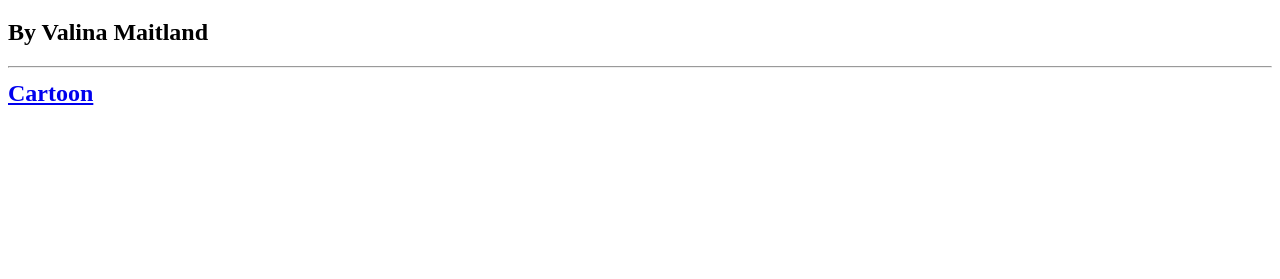
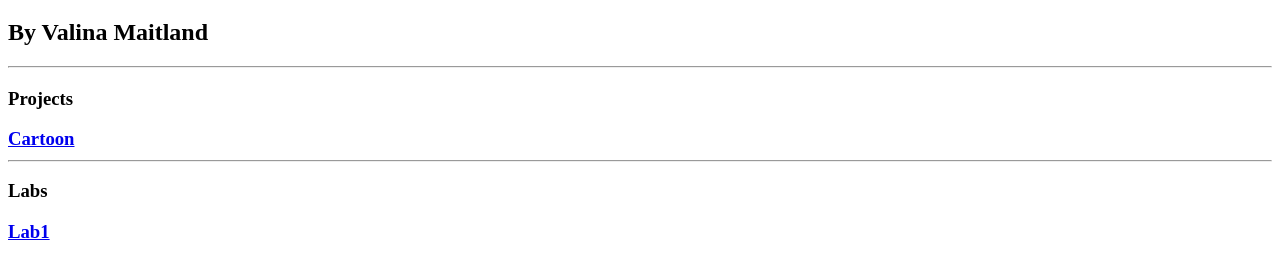
Before and after one commit to Vincent-Mait/ValinaProjects.github.io, a plain HTML site: page index.html in a window 1280 px wide. Shown: the part 61-340 px from the top of the page. Drawn offline with Linux system fonts and the light colour scheme.

Commit message:
Update index.html

```diff
--- a/index.html
+++ b/index.html
@@ -7,7 +7,11 @@
 <h1>CISC 3610 Projects</h1>
 <h2>By Valina Maitland<h2>
 <hr>
+<h3>Projects<h3>
     <a href="cartoon.html">Cartoon</a>
+<hr>
+<h3>Labs<h3>
+    <a href="/Lab1/lab1.html">Lab1</a>
 
 </body>
 </html>
```
